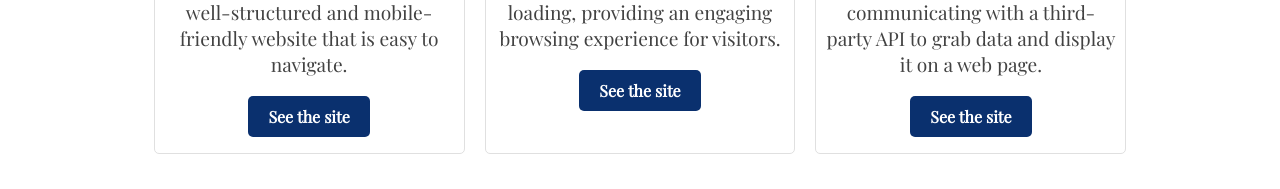
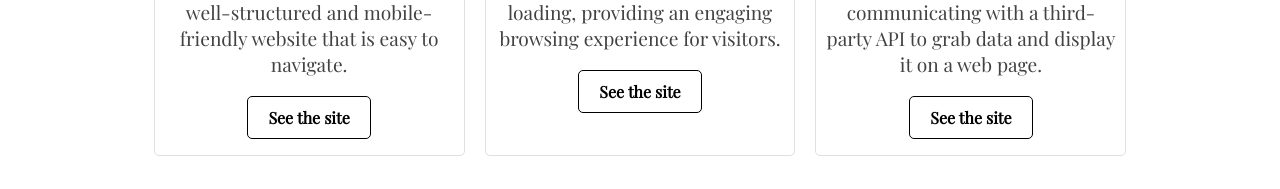
Before and after one commit to chiaki-yamada/Portfolio, a React (Create React App) app: page /works in a window 1280 px wide. Shown: the part 724-913 px from the top of the page. Built offline with nearby package versions, Linux system fonts and the light colour scheme; a web font is replaced by a local one.

Commit message:
updated js

```diff
--- a/src/components/Footer.js
+++ b/src/components/Footer.js
@@ -1,5 +1,5 @@
 import React from 'react'
-import footerImg from '../imgs/footer.jpg'
+import footerImg from '../imgs/footer.png'
 
 function Footer() {
   return (
--- a/src/index.css
+++ b/src/index.css
@@ -166,23 +166,25 @@ h3 {
 
 .btn {
   display: inline-block;
-  background-color: #0A306E;
+  background-color:white;
   font-weight: bold;
-  color: #ffff;
+  color: black;
   border-radius: 5px;
-  border: none;
+  border: 1px solid black;
   padding: 10px 20px;
 }
 
 .btn:hover {
-  background-color: #0D47A1;
-  color: #ffff;
+  background-color:black;
+  color: white;
+
 }
 
 
 /* footer */
 footer {
   border-top: 1px solid black;
+
 }
 
 .footer-contact {
```
Also changed, not shown: src/imgs/footer.png (added).
